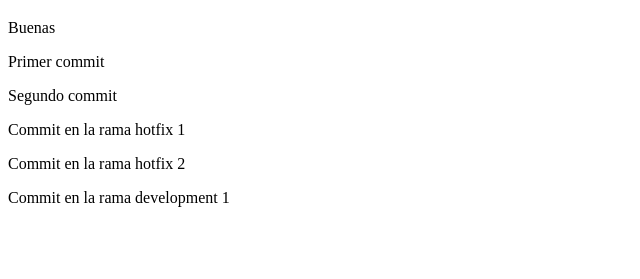
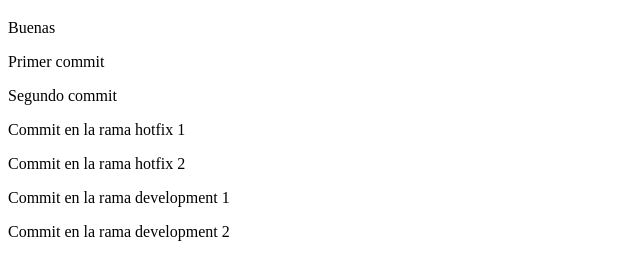
Before and after one commit to Anthonypradosolis/Ejercicio3_DAW, a plain HTML site: page index.html in a window 1280 px wide. Shown: the part 61-340 px from the top of the page, without its empty margins (0-640 px from the left). Drawn offline with Linux system fonts and the light colour scheme.

Commit message:
commit 2 en la rama development

```diff
--- a/index.html
+++ b/index.html
@@ -16,6 +16,7 @@
         <p>Commit en la rama hotfix 1</p>
         <p>Commit en la rama hotfix 2</p>
         <p>Commit en la rama development 1</p>
+        <p>Commit en la rama development 2</p>
     </main>
 </body>
 </html>
```
